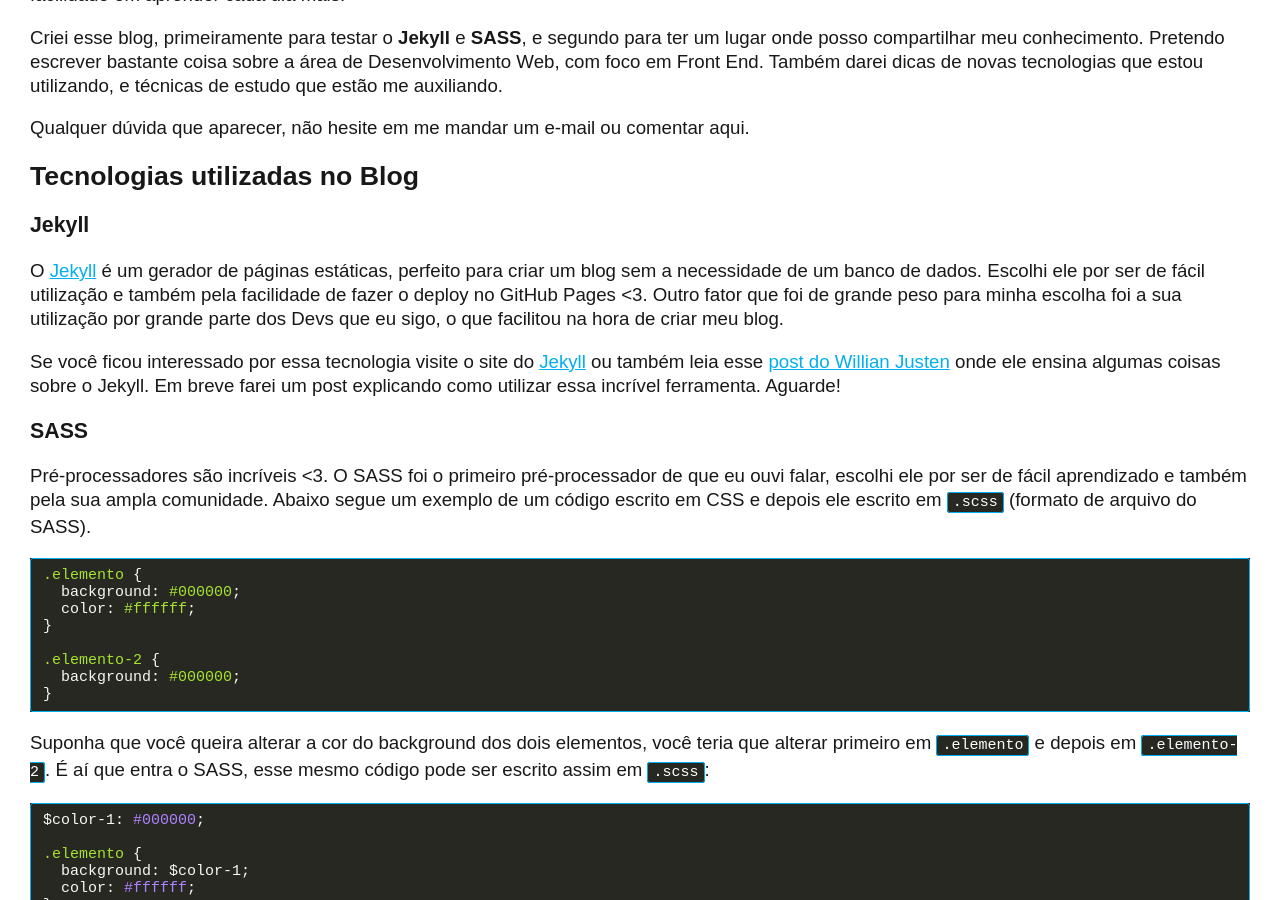
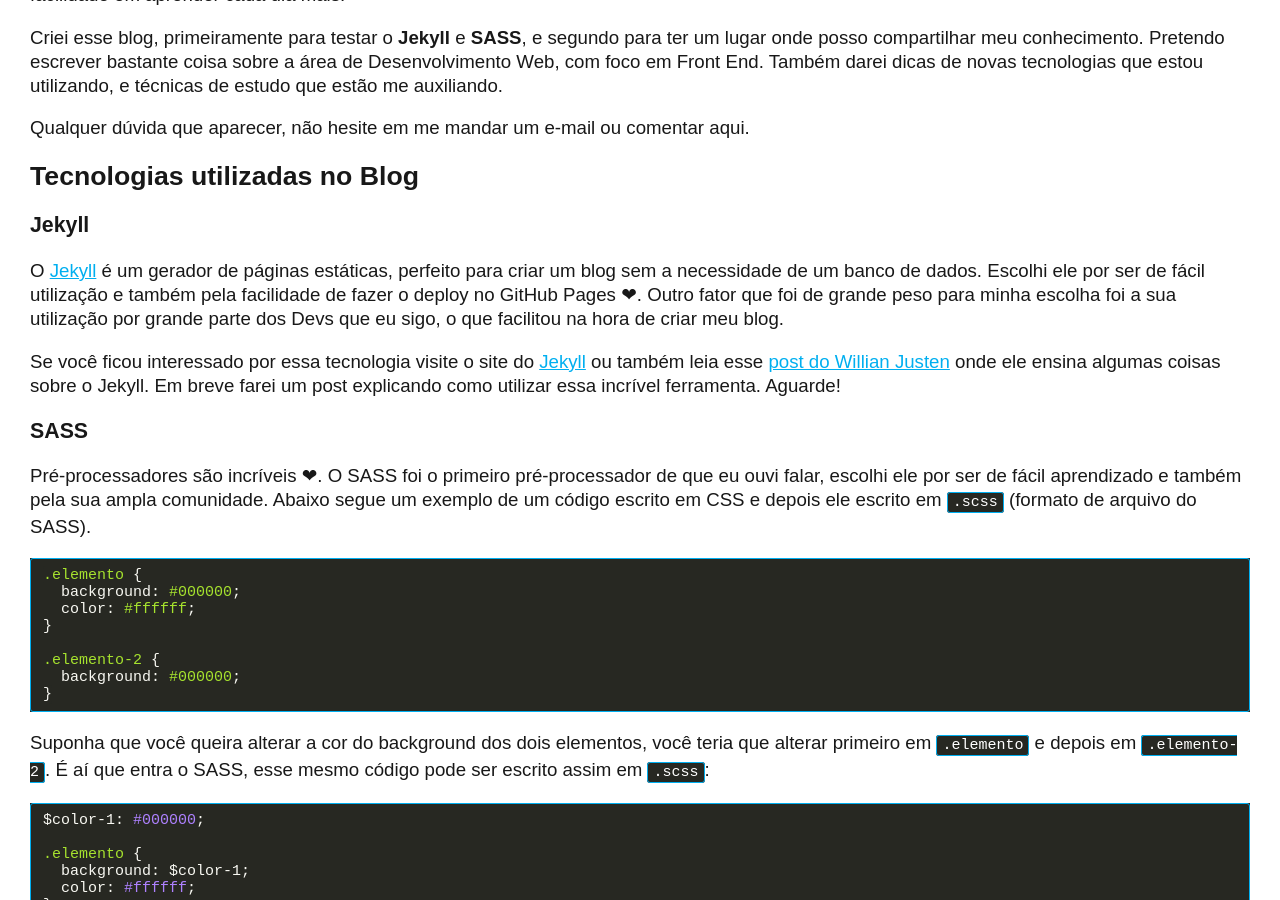
Before and after one commit to mateussmedeiros/mateussmedeiros.github.io, a Jekyll site: the page built from _posts/2015-11-16-ola-mundo.markdown, in a window 1280 px wide and 900 px high, scrolled down 521 px. Built offline with Jekyll 4.4.1, drawn with Linux system fonts in a browser that asks for light colours; comment, search, counter and statistics services are not loaded.

Commit message:
Correções gerais

```diff
--- a/_config.yml
+++ b/_config.yml
@@ -8,8 +8,8 @@
 # Build settings
 markdown: kramdown
 permalink: /:title/
-gems:
-  - jekyll-sitemap
+#gems:
+#  - jekyll-sitemap
 css_folder:  "/assets/css"
 js_folder:  "/assets/js"
 img_folder:  "/assets/img"
--- a/_posts/2015-11-16-ola-mundo.markdown
+++ b/_posts/2015-11-16-ola-mundo.markdown
@@ -26,12 +26,12 @@
 ## Tecnologias utilizadas no Blog
 
 ### Jekyll
-O [Jekyll](http://jekyllrb.com){:target="_blank"} é um gerador de páginas estáticas, perfeito para criar um blog sem a necessidade de um banco de dados. Escolhi ele por ser de fácil utilização e também pela facilidade de fazer o deploy no GitHub Pages <3. Outro fator que foi de grande peso para minha escolha foi a sua utilização por grande parte dos Devs que eu sigo, o que facilitou na hora de criar meu blog.
+O [Jekyll](http://jekyllrb.com){:target="_blank"} é um gerador de páginas estáticas, perfeito para criar um blog sem a necessidade de um banco de dados. Escolhi ele por ser de fácil utilização e também pela facilidade de fazer o deploy no GitHub Pages ❤. Outro fator que foi de grande peso para minha escolha foi a sua utilização por grande parte dos Devs que eu sigo, o que facilitou na hora de criar meu blog.
 
 Se você ficou interessado por essa tecnologia visite o site do [Jekyll](http://jekyllrb.com){:target="_blank"} ou também leia esse [post do Willian Justen](http://willianjusten.com.br/perguntas-e-respostas-jekyll/){:target="_blank"} onde ele ensina algumas coisas sobre o Jekyll. Em breve farei um post explicando como utilizar essa incrível ferramenta. Aguarde!
 
 ### SASS
-Pré-processadores são incríveis <3. O SASS foi o primeiro pré-processador de que eu ouvi falar, escolhi ele por ser de fácil aprendizado e também pela sua ampla comunidade. Abaixo segue um exemplo de um código escrito em CSS e depois ele escrito em `.scss` (formato de arquivo do SASS).
+Pré-processadores são incríveis ❤. O SASS foi o primeiro pré-processador de que eu ouvi falar, escolhi ele por ser de fácil aprendizado e também pela sua ampla comunidade. Abaixo segue um exemplo de um código escrito em CSS e depois ele escrito em `.scss` (formato de arquivo do SASS).
 
 {% highlight css %}
 .elemento {
--- a/_posts/2015-11-20-dica-do-dia-1-livro-guia-frontend.markdown
+++ b/_posts/2015-11-20-dica-do-dia-1-livro-guia-frontend.markdown
@@ -24,6 +24,6 @@
 ## Review
 O livro é fantástico, para você que está começando na área é ótimo, pois ele traz as tecnologias e técnicas que você precisa estudar para ser tornar um bom Desenvolvedor Front-End, desse jeito você não perde tempo com assuntos que não são tão importantes para sua carreira.
 
-Se você se interessou neste livro, pode comprar acessando [este link da Casa do Código](http://www.casadocodigo.com.br/products/livro-guia-frontend){:target="_blank"}, editora do livro. A versão E-book custa R$ 29,90 e a versão impressa R$ 59,90, também tem a opção de comprar o E-book mais a versão impressa por R$ 69,90.
+Se você se interessou neste livro, pode comprar acessando [este link da Casa do Código](http://www.casadocodigo.com.br/products/livro-guia-frontend){:target="_blank"}, editora do livro. A versão E-book custa R$ 29,90 e a versão impressa R$ 69,90, também tem a opção de comprar o E-book mais a versão impressa por R$ 79,90. *(Esses são os valores da promoção, acesso em 18/09/2016)*.
 
 Eu recomendo o livro, não deixe essa oportunidade passar. Para quem comprar, faça uma boa leitura!
--- a/_posts/2015-11-24-dica-do-dia-2-livros-casa-do-codigo.markdown
+++ b/_posts/2015-11-24-dica-do-dia-2-livros-casa-do-codigo.markdown
@@ -21,9 +21,9 @@
 ## Livros para aprender a programar com ótimo custo-benefício
 No site da [Casa do Código](http://casadocodigo.com.br), você encontra livros sobre diversos assuntos: [Front End](http://www.casadocodigo.com.br/collections/livros-de-front-end), [Web](http://www.casadocodigo.com.br/collections/livros-desenvolvimento-web), [Mobile](http://www.casadocodigo.com.br/collections/livros-de-mobile), [Games](http://www.casadocodigo.com.br/collections/livros-de-games), [Java](http://www.casadocodigo.com.br/collections/livros-de-java), [Agile](http://www.casadocodigo.com.br/collections/livros-de-agile) entre [outros](http://www.casadocodigo.com.br/collections/outros).
 
-Os livros são ótimos e baratos, a versão **E-book** custa R$ 29,90, a versão **Impressa** R$ 59,90, enquanto as **duas versões** saem por R$ 69,90. *(Esses são os valores da promoção, acesso em 24/11/2015)*.
+Os livros são ótimos e baratos, a versão **E-book** custa R$ 29,90, a versão **Impressa**, R$ 59,90, enquanto as **duas versões** saem por R$ 69,90. *(Esses são os valores da promoção, acesso em 24/11/2015)*.
 
-##Conclusão
+## Conclusão
 
 Já comprei três livros na [Casa do Código](http://casadocodigo.com.br), são eles: [Guia Front-End](http://www.casadocodigo.com.br/products/livro-guia-frontend), [HTML5 e CSS3](http://www.casadocodigo.com.br/products/livro-html-css) e [Dominando JavaScript com jQuery](http://www.casadocodigo.com.br/products/livro-javascript-jquery) e hoje estou comprando mais dois: [A Web Mobile](http://www.casadocodigo.com.br/products/livro-web-mobile) e [CSS Eficiente](http://www.casadocodigo.com.br/products/livro-css-eficiente). Recomendo bastante esses livros que já comprei, foram escritos muito bem e você aprende rápido com eles.
 
--- a/portfolio.html
+++ b/portfolio.html
@@ -16,12 +16,12 @@
 	<a href="http://m10websites.com" target="_blank" title="Confira o projeto!">
 		<img src="/assets/img/m10-websites.jpg" alt="M10 Websites" class="job-img">
 		<h2> M10 Websites </h2>
-		<p> Desenvolvimento do HTML (Jekyll), CSS (SASS) e JavaScript (jQuery) </p>
+		<p> Desenvolvimento do HTML , CSS (SASS) e JavaScript (jQuery) </p>
 	</a>
 </div>
 
 <div class="job-item">
 	<img src="/assets/img/image-blog.png" alt="Meu Blog" class="job-img">
-	<h2> Esse meu lindo blog </h2>
+	<h2> Esse meu blog </h2>
 	<p> Desenvolvimento do HTML (Jekyll), CSS (SASS) e JavaScript (jQuery) </p>
 </div>
```
